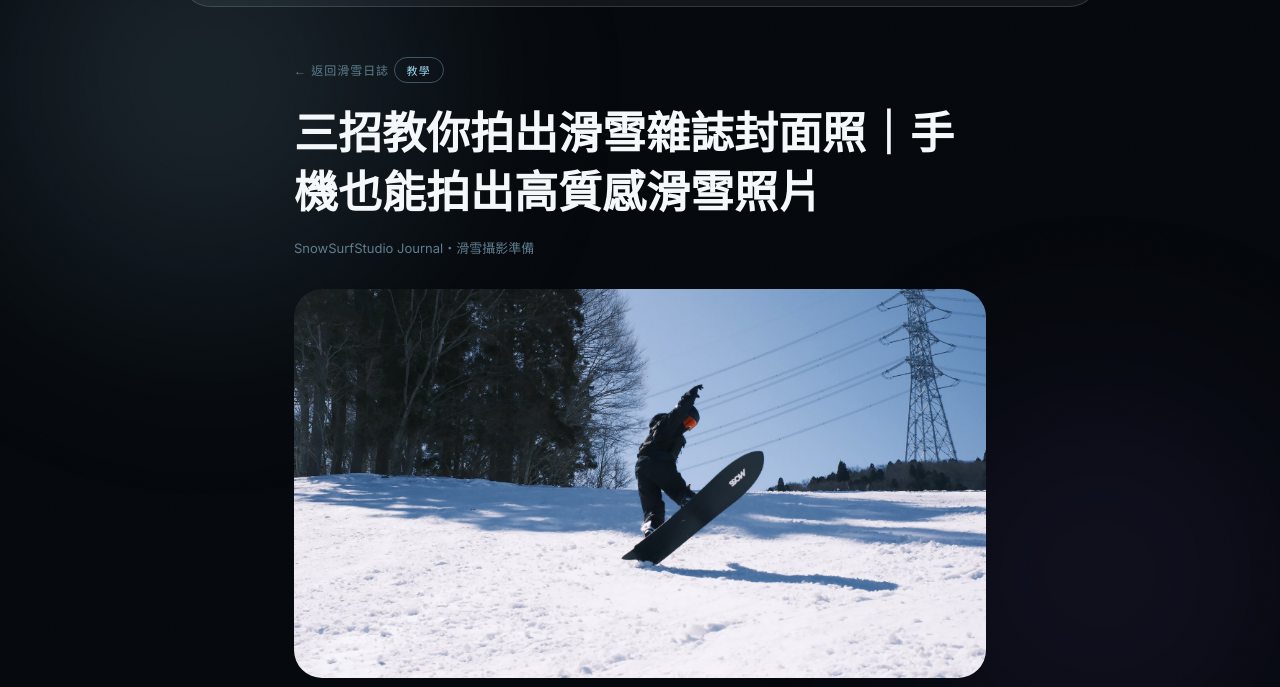
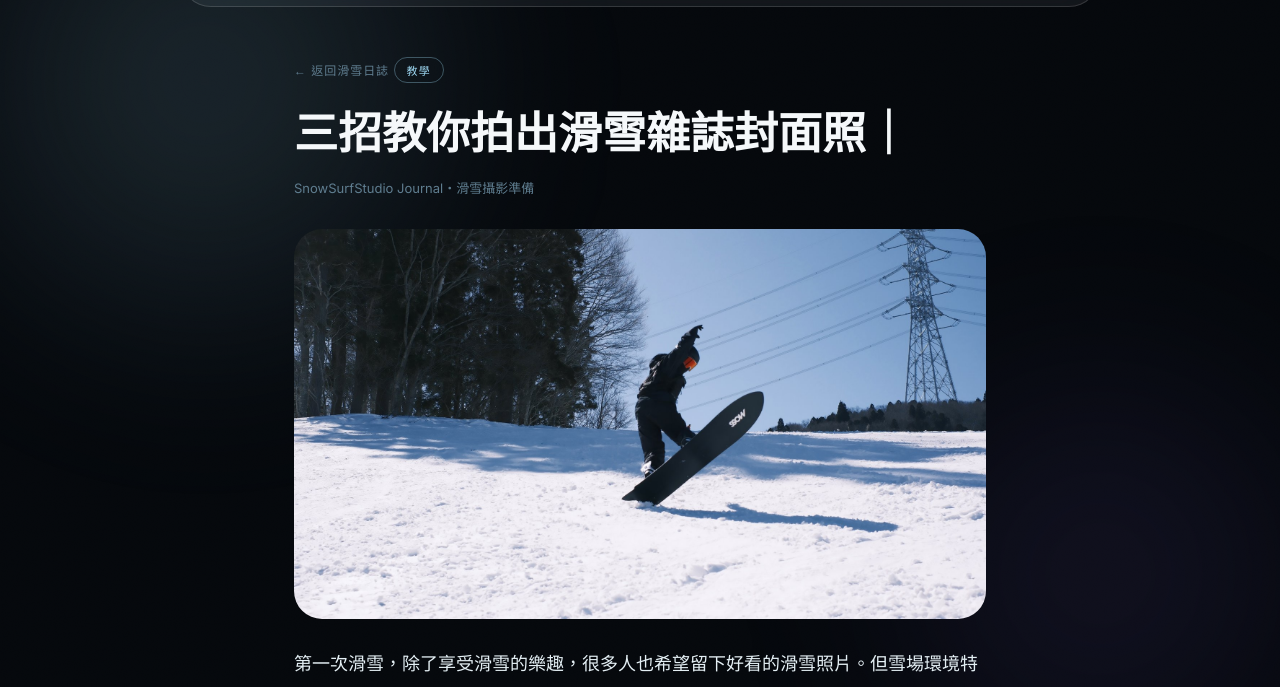
Before and after one commit to bbbkai0314-netizen/snow-photography, an Eleventy site: page src/posts/ski-photo-poses.md in a window 1280 px wide. Shown: the part 73-760 px from the top of the page. Built offline with nearby package versions, Linux system fonts and the light colour scheme; Eleventy itself is replaced by a stand-in of ours; files that its build step writes are made by us from their sources.

Commit message:
後台更新文章：三招教你拍出滑雪雜誌封面照｜

```diff
--- a/src/posts/ski-photo-poses.md
+++ b/src/posts/ski-photo-poses.md
@@ -1,6 +1,6 @@
 ---
 layout: article
-title: 三招教你拍出滑雪雜誌封面照｜手機也能拍出高質感滑雪照片
+title: 三招教你拍出滑雪雜誌封面照｜
 tag: 教學
 metaLine: SnowSurfStudio Journal・滑雪攝影準備
 heroImage: images/action-01.jpg
@@ -21,12 +21,12 @@ contentBlocks:
   - heading: 1. 低角度拍攝，由下往上拍出滑雪氣勢
     paragraphs:
       - 想拍出像滑雪品牌形象照一樣的照片，可以將手機貼近雪地，利用低角度由下往上拍攝。
-    trailingParagraphs:
-      - 低角度拍攝能放大滑雪者的動作張力，讓照片更像滑雪雜誌封面。
     items:
       - 人物比例更修長
       - 雪板更有存在感
       - 畫面更有速度感與力量感
+    trailingParagraphs:
+      - 低角度拍攝能放大滑雪者的動作張力，讓照片更像滑雪雜誌封面。
     image: images/IMG_7203.jpg
     imageAlt: 滑雪板抓板動作.滑雪攝影.滑雪教練.滑雪snowboard.ski.Snowsurfstudio.滑雪學校.日本滑雪.白馬.湯澤.雪山.親子滑雪
     imagePosition: left
```
